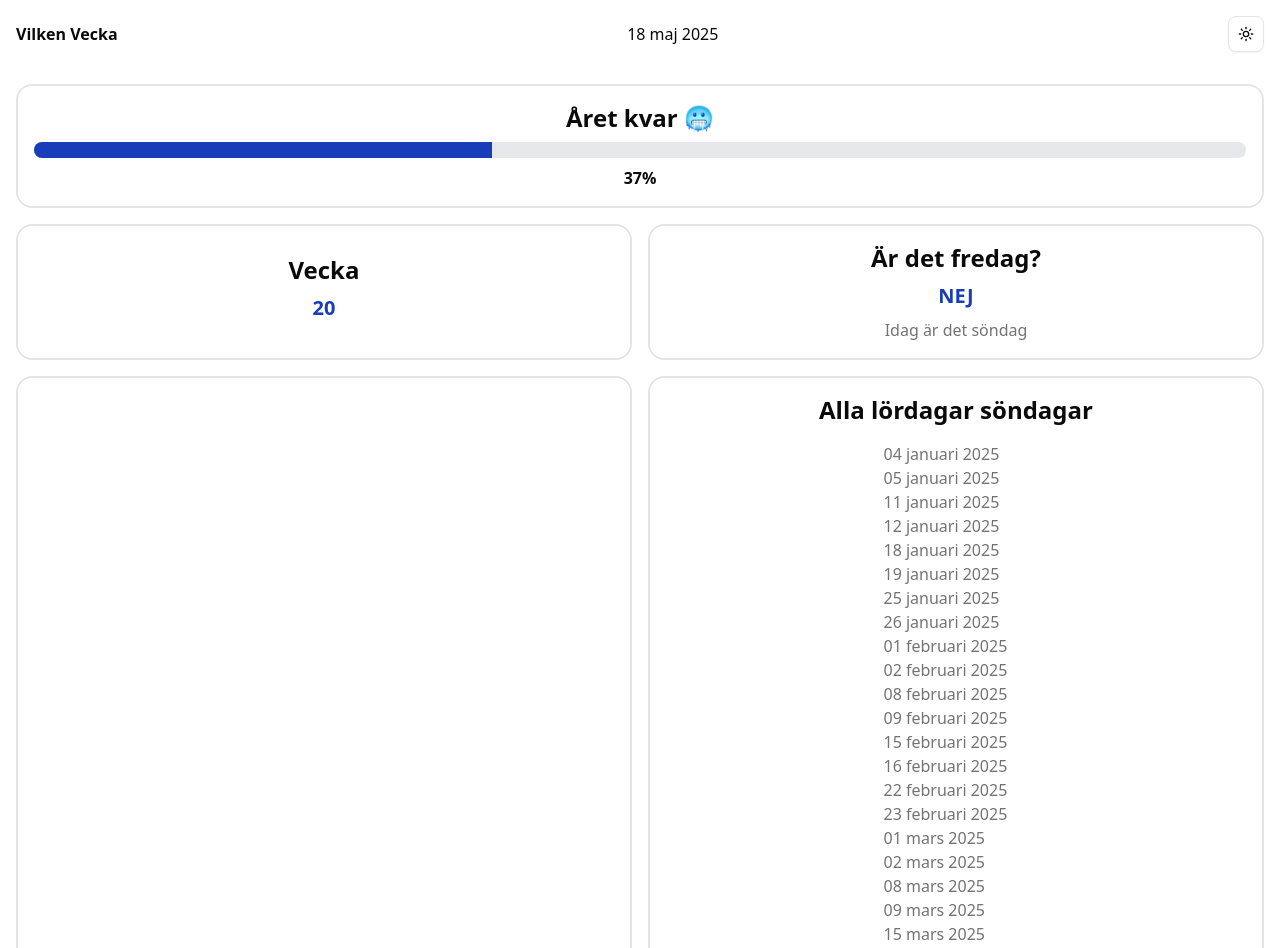
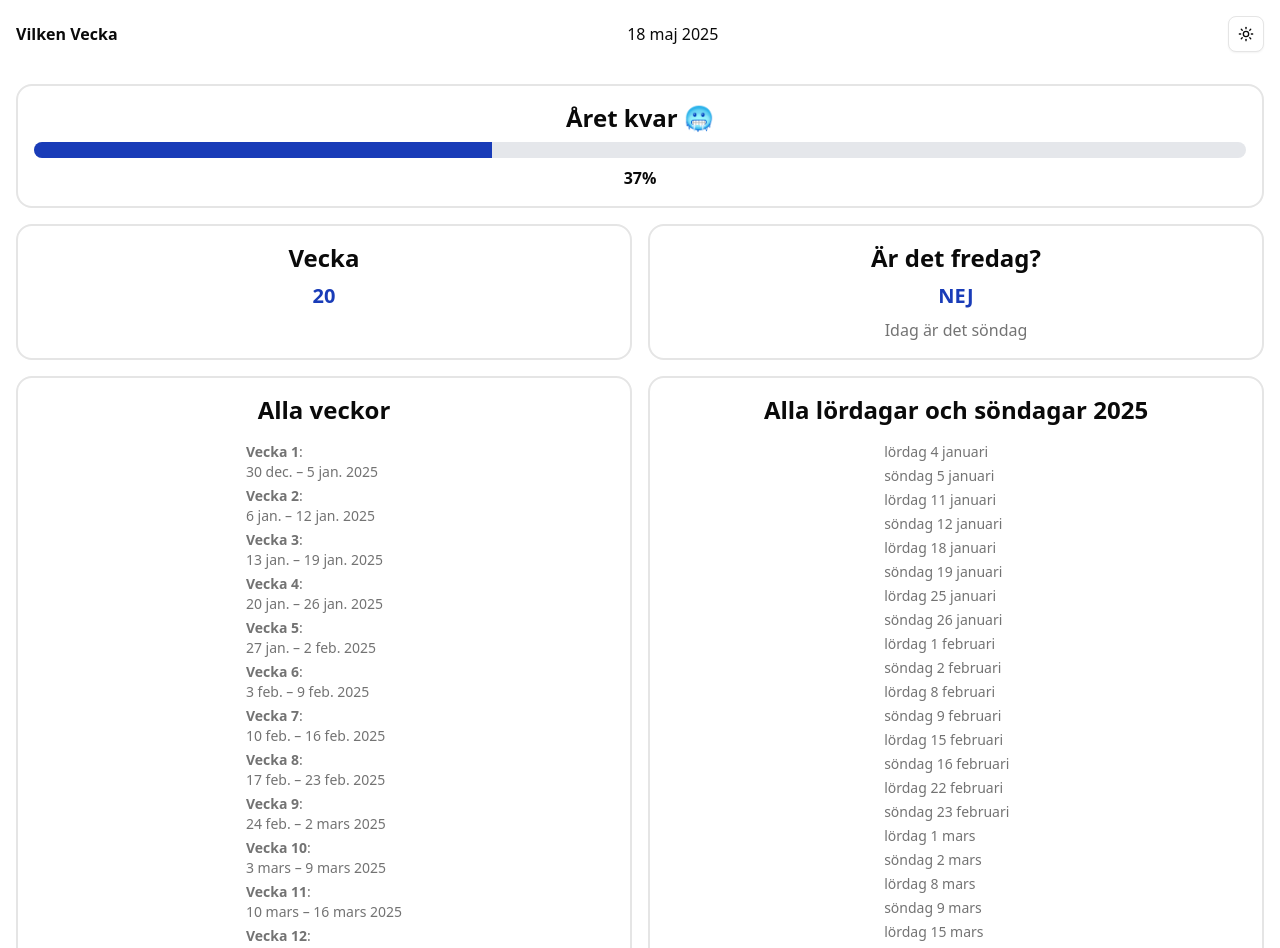
Before and after one commit to jonte265/what-week, a Next.js app: page / in a window 1280 px wide. Shown: the top 948 px of the page. Built offline with nearby package versions, Linux system fonts and the light colour scheme.

Commit message:
all weekends and weeks with dates

```diff
--- a/app/page.tsx
+++ b/app/page.tsx
@@ -10,6 +10,8 @@ import {
   subDays,
   eachWeekOfInterval,
   eachWeekendOfYear,
+  endOfWeek,
+  startOfWeek,
 } from 'date-fns';
 import { sv } from 'date-fns/locale';
 import { useEffect, useState } from 'react';
@@ -30,7 +32,17 @@ export default function Home() {
 
   const weekends = eachWeekendOfYear(new Date(currentYear, 0, 1));
 
-  console.log(weekends);
+  // console.log(weekends);
+
+  const allWeeks = eachWeekOfInterval(
+    {
+      start: new Date(currentYear, 0, 1),
+      end: new Date(currentYear, 11, 31),
+    },
+    { weekStartsOn: 1 }
+  );
+
+  console.log('yeee', allWeeks);
 
   const [isItFriday, setIsItFriday] = useState(false);
 
@@ -46,21 +58,44 @@ export default function Home() {
           infoTitle='Vecka'
           infoHeading={` ${format(date, 'w', { locale: sv })}`}
         />
+
         <InfoCard
           infoTitle='Är det fredag?'
           infoHeading={isItFriday ? 'JA 🎉' : 'NEJ'}
           infoDesc={`Idag är det ${format(date, 'eeee', { locale: sv })}`}
         />
 
-        <InfoCard infoTitle='Datum veckor' infoDesc='yo' />
+        <InfoCard
+          infoTitle='Alla veckor'
+          infoDesc={
+            <ul className='text-sm space-y-1'>
+              {allWeeks.map((weekStartDate, index) => {
+                const weekEndDate = endOfWeek(weekStartDate, {
+                  weekStartsOn: 1,
+                });
+
+                return (
+                  <li key={index}>
+                    <strong>
+                      Vecka {format(weekStartDate, 'w', { locale: sv })}
+                    </strong>
+                    :<br />
+                    {format(weekStartDate, 'd MMM', { locale: sv })} –{' '}
+                    {format(weekEndDate, 'd MMM yyyy', { locale: sv })}
+                  </li>
+                );
+              })}
+            </ul>
+          }
+        />
 
         <InfoCard
-          infoTitle='Alla lördagar söndagar'
+          infoTitle={`Alla lördagar och söndagar ${currentYear}`}
           infoDesc={
-            <ul>
-              {weekends.map((weekend, idx) => (
+            <ul className='text-sm space-y-1'>
+              {weekends.map((weekendDate, idx) => (
                 <li key={idx}>
-                  {format(weekend, 'dd MMMM yyyy', { locale: sv })}
+                  {format(weekendDate, 'eeee d MMMM', { locale: sv })}
                 </li>
               ))}
             </ul>
--- a/components/custom/InfoCard.tsx
+++ b/components/custom/InfoCard.tsx
@@ -6,7 +6,7 @@ type infoCardType = {
 
 function InfoCard({ infoTitle, infoHeading, infoDesc }: infoCardType) {
   return (
-    <div className='border-2 rounded-2xl p-4 flex flex-col items-center justify-center gap-2'>
+    <div className='border-2 rounded-2xl p-4 flex flex-col items-center justify-start gap-2'>
       <h2 className='text-2xl font-bold'>{infoTitle}</h2>
       <h3 className='text-xl font-semibold text-blue-800 dark:text-blue-400'>
         {infoHeading}
```
